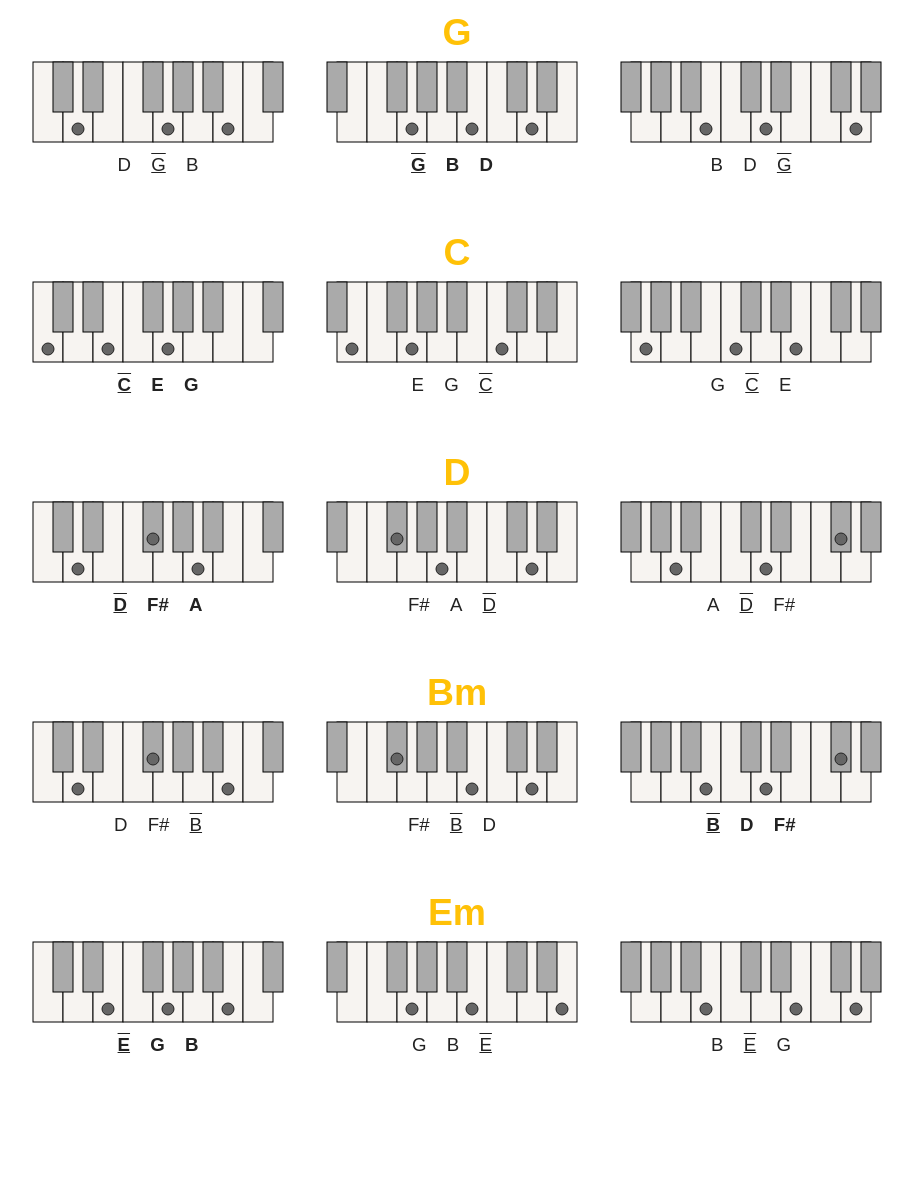
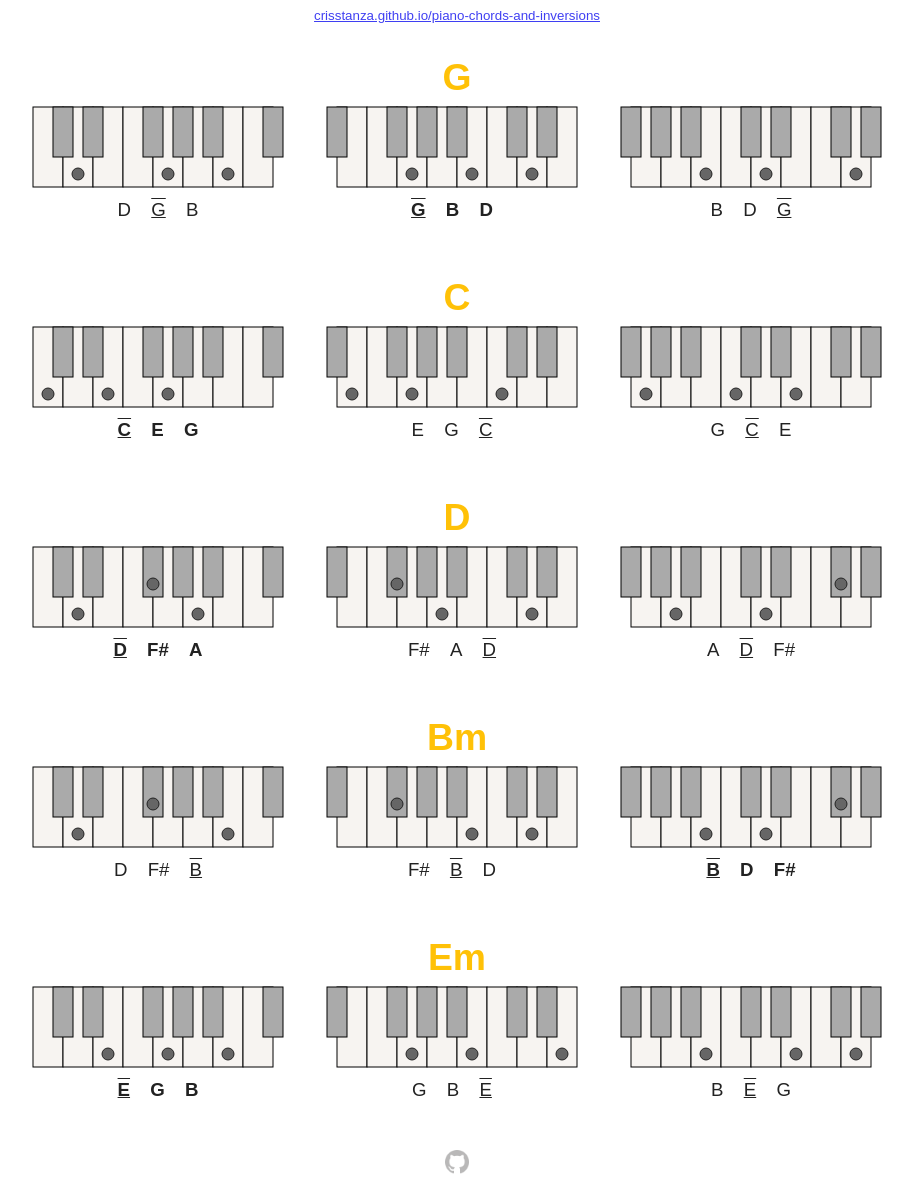
Before and after one commit to crisstanza/piano-chords-and-inversions, a plain HTML site: page index.html in a window 1280 px wide. Shown: the whole page, without its empty margins (183-1096 px from the left). Before the commit the page ends 1066 px from the top, so only its background shows below. Drawn offline with Linux system fonts and the light colour scheme.

Commit message:
GitHub links.

```diff
--- a/css/css.css
+++ b/css/css.css
@@ -3,6 +3,20 @@ body {
 	color: #222;
 	/* opacity: 0.75; */
 }
+
+header {
+	padding-bottom: 30px;
+	font-size: 10pt;
+	opacity: 0.75;
+}
+
+footer { padding-top: 45px; }
+
+footer.center, header.center { text-align: center; }
+
+.center { margin: auto; }
+div.center { text-align: center; }
+.github-icon { top: 2px; position: relative; opacity: 0.3; }
 
 table {
 	margin: auto;
--- a/index.html
+++ b/index.html
@@ -12,6 +12,12 @@
 		<title>Acordes para Piano e Teclado.</title>
 	</head>
 	<body data-autos="ids">
+		<header class="center">
+			<a title="c&oacute;digo-fonte" target="_blank" href="https://crisstanza.github.io/piano-chords-and-inversions/">crisstanza.github.io/piano-chords-and-inversions</a>
+		</header>
 		<div id="main"></div>
+		<footer class="center">
+			<a title="c&oacute;digo-fonte" target="_blank" href="https://crisstanza.github.io/piano-chords-and-inversions/"><img border="0" src="./img/github.png" width="24" height="24" class="github-icon" /></a>
+		</footer>
 	</body>
 </html>
```
Also changed, not shown: img/github.png (added).
